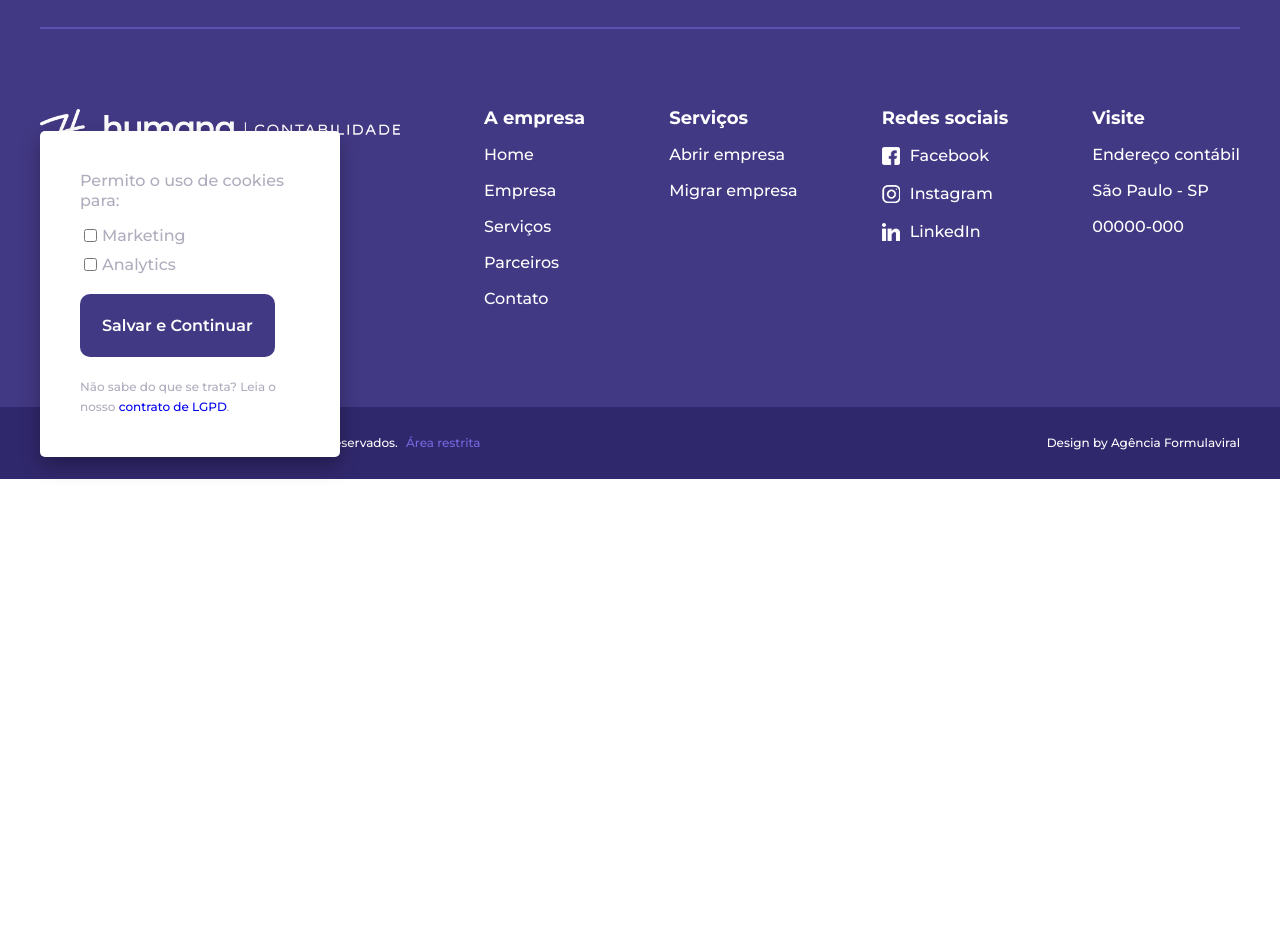
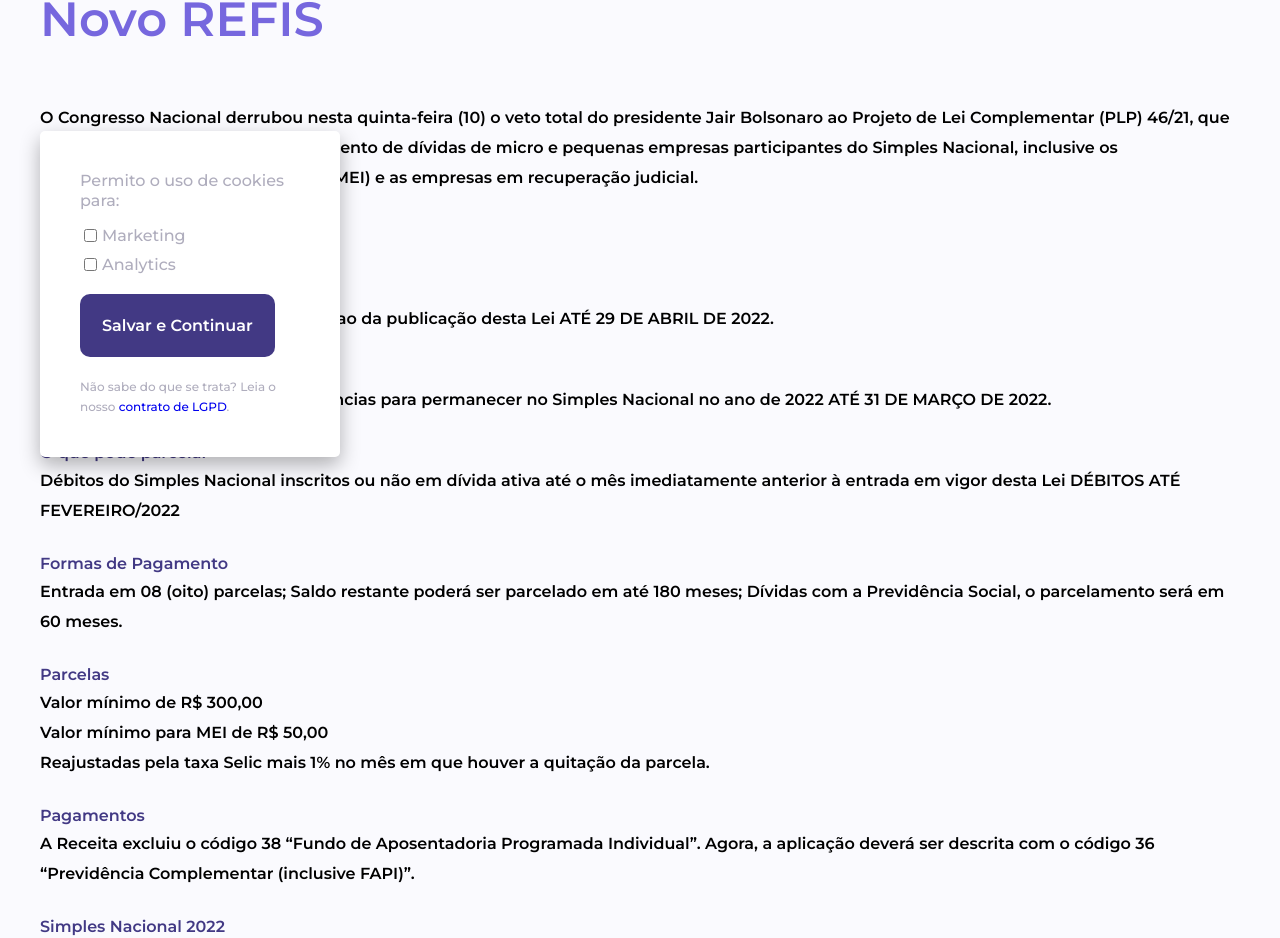
Before and after one commit to feliphepaz/humanaContabilidade, a React (Create React App) app: page /noticias/novo-refis in a window 1280 px wide. Shown: the part 303-1241 px from the top of the page. Before the commit the page ends 800 px from the top, so only its background shows below. Built offline with nearby package versions, Linux system fonts and the light colour scheme.

Commit message:
adicionado a noticia do novo refis

```diff
--- a/src/App.js
+++ b/src/App.js
@@ -12,6 +12,7 @@
 import Contato from './Contato';
 import Portal from './Portal';
 import Cookie from './Cookie';
+import NovoREFIS from './NovoREFIS';
 
 function animeScroll() {
     const target = document.querySelectorAll('[data-anime]');
@@ -40,6 +41,7 @@
         <Route path='servicos' element={<Produtos />} />
         <Route path='noticias' element={<Noticias />} />
         <Route path='noticias/irpf2022' element={<IRPF2022 />} />
+        <Route path='noticias/novo-refis' element={<NovoREFIS />} />
         <Route path='parceiros' element={<Parceiros />} />
         <Route path='contato' element={<Contato />} />
         <Route path='portal' element={<Portal />} />
--- a/src/Noticias.css
+++ b/src/Noticias.css
@@ -37,9 +37,14 @@
 
  .noticias-content {
      display: flex;
+     flex-direction: column;
      align-items: center;
      width: 100%;
      margin-top: 60px;
+ }
+
+ .noticias-content a + a {
+     margin-top: 40px;
  }
 
  .noticias-content li {
--- a/src/Noticias.js
+++ b/src/Noticias.js
@@ -1,5 +1,6 @@
 import React from 'react';
 import Image from './Assets/irpf2022.png';
+import Image2 from './Assets/novo-refis.png';
 import './Noticias.css';
 import { Link } from 'react-router-dom';
 
@@ -11,7 +12,7 @@
                     <h2>Conheça nossos <span>conteúdos</span></h2>
                 </div>
                 <ul className='noticias-content'>
-                    <Link to='irpf2022'>
+                    <Link to='irpf2022' onClick={() => window.scrollTo(0,0)}>
                         <li>
                             <span className="data-noticia">Postado dia 06/03/2022, às 07:25</span>
                             <div className='image-noticia'>
@@ -23,6 +24,19 @@
                             </div>
                         </li>
                     </Link>
+
+                    <Link to='novo-refis' onClick={() => window.scrollTo(0,0)}>
+                        <li>
+                            <span className="data-noticia">Postado dia 19/03/2022, às 05:50</span>
+                            <div className='image-noticia'>
+                                <img src={Image2}></img>
+                            </div>
+                            <div className='title-noticia'>
+                                <h3>Entenda como funciona o Novo Refis 2022</h3>
+                                <p>Atenção! Saiu o parcelamento para regularização das pendências para permanecer no Simples Nacional. Prazo até 31 de março.</p>
+                            </div>
+                        </li>
+                    </Link>
                 </ul>
             </div>
         </section>
--- /dev/null
+++ b/src/NovoREFIS.js
@@ -0,0 +1,46 @@
+import React from 'react'
+import './Noticias.css';
+
+const NovoREFIS = () => {
+    return (
+        <section className='noticias irpf2022'>
+            <div className='container animate' data-anime='left'>
+                <div className='noticias-header'>
+                    <h2>Relp - PLP 46/21 - <span>Novo REFIS</span></h2>
+                </div>
+                <div className='irpf2022-content'>
+                    <p>O Congresso Nacional derrubou nesta quinta-feira (10) o veto total do presidente Jair Bolsonaro ao Projeto de Lei Complementar (PLP) 46/21, que cria um novo programa de parcelamento de dívidas de micro e pequenas empresas participantes do Simples Nacional, inclusive os microempreendedores individuais (MEI) e as empresas em recuperação judicial.
+                    <br></br>
+                    <br></br>
+                    Fonte: Agência Câmara de Notícias
+                    </p>
+
+                    <h4>Prazo para adesão</h4>
+                    <p>último dia útil do mês subsequente ao da publicação desta Lei ATÉ 29 DE ABRIL DE 2022.</p>
+
+                    <h4>Prazo Simples Nacional 2022</h4>
+                    <p>Prazo para regularização das pendências para permanecer no Simples Nacional no ano de 2022 ATÉ 31 DE MARÇO DE 2022.</p>
+
+                    <h4>O que pode parcelar</h4>
+                    <p>Débitos do Simples Nacional inscritos ou não em dívida ativa até o mês imediatamente anterior à entrada em vigor desta Lei DÉBITOS ATÉ FEVEREIRO/2022</p>
+
+                    <h4>Formas de Pagamento</h4>
+                    <p>Entrada em 08 (oito) parcelas; Saldo restante poderá ser parcelado em até 180 meses; Dívidas com a Previdência Social, o parcelamento será em 60 meses.</p>
+
+                    <h4>Parcelas</h4>
+                    <p>Valor mínimo de R$ 300,00<br></br>
+                    Valor mínimo para MEI de R$ 50,00<br></br>
+                    Reajustadas pela taxa Selic mais 1% no mês em que houver a quitação da parcela.</p>
+
+                    <h4>Pagamentos</h4>
+                    <p>A Receita excluiu o código 38 “Fundo de Aposentadoria Programada Individual”. Agora, a aplicação deverá ser descrita com o código 36 “Previdência Complementar (inclusive FAPI)”.</p>
+
+                    <h4>Simples Nacional 2022</h4>
+                    <p>FIQUE ATENTO AO PRAZO PARA REGULARIZAÇÃO DAS PENDÊNCIAS ATÉ O DIA 31/03/2022</p>
+                </div>
+            </div>
+        </section>
+    )
+}
+
+export default NovoREFIS
```
Also changed, not shown: src/Assets/novo-refis.png (added).
